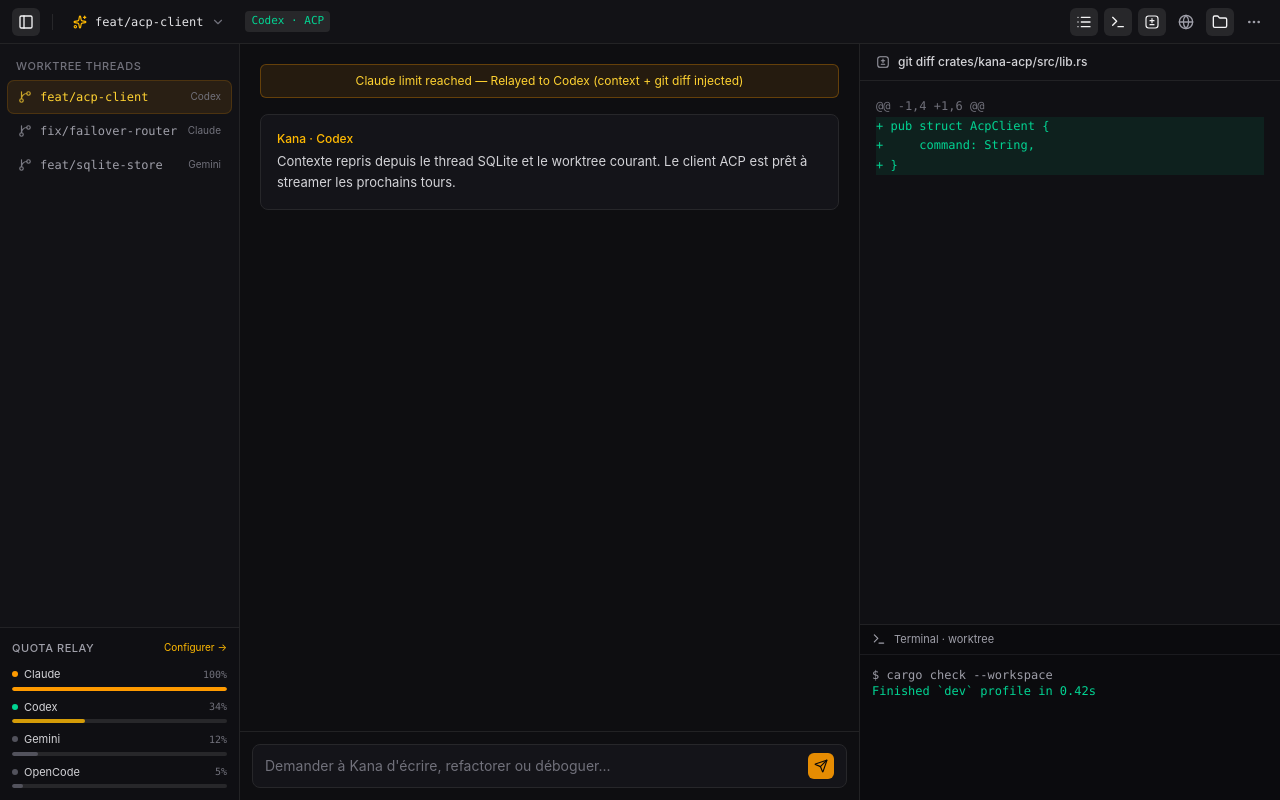
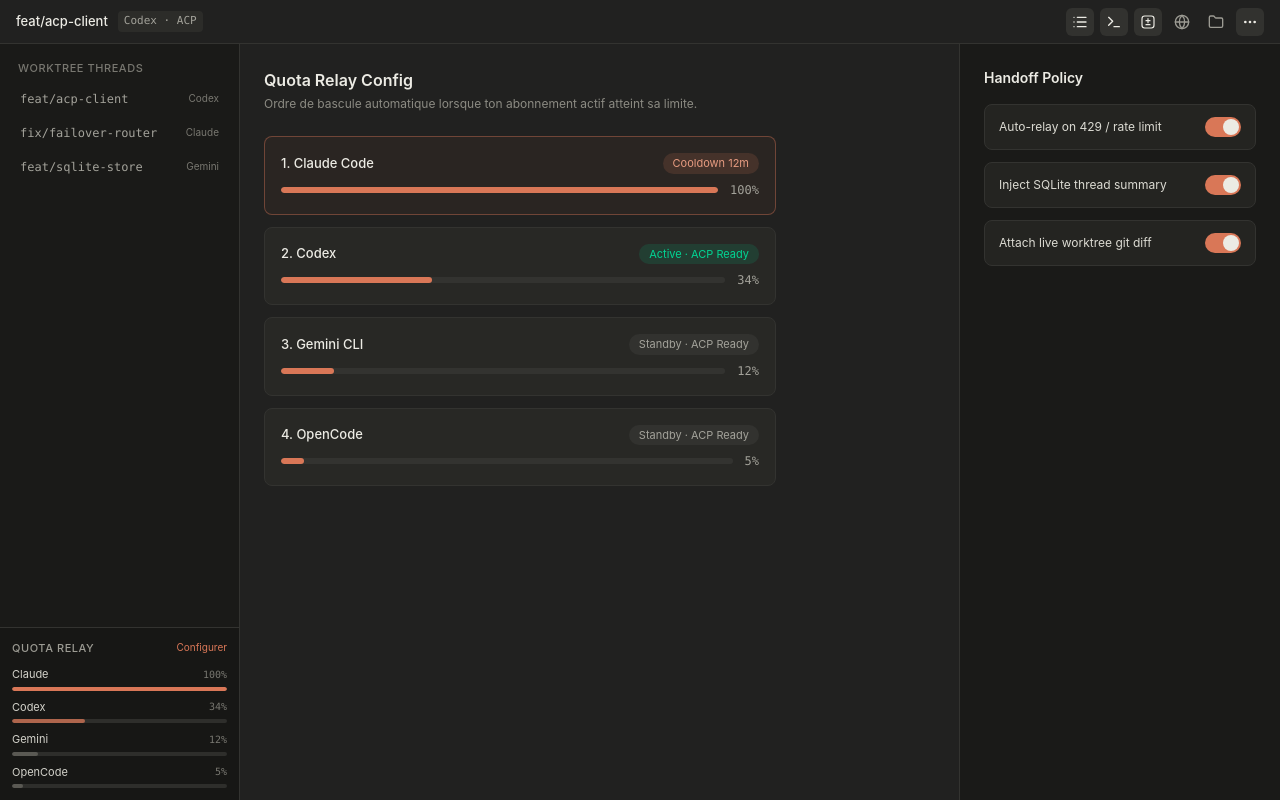
Before and after one commit to HarpeLm/kana, a React (Vite) app in the folder apps/desktop/: page / in a window 1280 px wide. Both pictures are taken after a click on the button 1220 px from the left and 21 px from the top of the page. Built offline with nearby package versions, Linux system fonts and the light colour scheme.

Commit message:
style(desktop): apply warm charcoal theme and top-right toolbar icons

```diff
--- a/apps/desktop/src/App.css
+++ b/apps/desktop/src/App.css
@@ -6,8 +6,8 @@
   #root {
     height: 100%;
     margin: 0;
-    background-color: #0e0e11;
-    color: #e4e4e7;
+    background-color: #212120;
+    color: #ecebe4;
     color-scheme: dark;
     font-family: -apple-system, BlinkMacSystemFont, "Inter", sans-serif;
     -webkit-font-smoothing: antialiased;
--- a/apps/desktop/src/App.tsx
+++ b/apps/desktop/src/App.tsx
@@ -1,19 +1,11 @@
 import { useState } from "react";
 import "./App.css";
 import {
-  PanelLeft,
-  ChevronDown,
   List,
   Terminal,
   Globe,
   Folder,
   MoreHorizontal,
-  GitBranch,
-  Send,
-  ArrowDown,
-  CheckCircle2,
-  Clock,
-  Sparkles,
 } from "lucide-react";
 
 type View = "workspace" | "relay";
@@ -55,7 +47,7 @@ export default function App() {
   const [selectedThread, setSelectedThread] = useState("1");
   const [prompt, setPrompt] = useState("");
 
-  // États des boutons de la barre en haut à gauche
+  // États des 6 boutons en haut à droite
   const [showSidebar, setShowSidebar] = useState(true);
   const [showTerminal, setShowTerminal] = useState(true);
   const [showDiff, setShowDiff] = useState(true);
@@ -70,41 +62,24 @@ export default function App() {
   const btnClass = (active: boolean) =>
     `flex h-7 w-7 items-center justify-center rounded-md transition ${
       active
-        ? "bg-zinc-800 text-zinc-100"
-        : "text-zinc-400 hover:bg-zinc-800/70 hover:text-zinc-200"
+        ? "bg-[#32322f] text-[#ecebe4]"
+        : "text-[#9c9b93] hover:bg-[#2c2c29] hover:text-[#ecebe4]"
     }`;
 
   return (
-    <div className="flex h-screen w-screen flex-col overflow-hidden bg-[#0e0e11] text-zinc-200 text-[13px] select-none">
-      {/* Barre supérieure avec les 6 icônes en haut à gauche */}
-      {/* Barre supérieure : sidebar + titre à gauche, 6 icônes à droite */}
-      <header className="flex h-11 shrink-0 items-center justify-between border-b border-zinc-800/80 bg-[#121216] px-3">
-        {/* Gauche : bouton sidebar + titre du thread */}
-        <div className="flex items-center gap-3">
-          <button
-            onClick={() => setShowSidebar((v) => !v)}
-            className={btnClass(showSidebar)}
-            title="Afficher / masquer la barre latérale"
-          >
-            <PanelLeft className="h-4 w-4" />
-          </button>
-
-          <div className="h-4 w-px bg-zinc-800" />
-
-          <button className="flex items-center gap-2 rounded-md px-2 py-1 text-xs text-zinc-200 hover:bg-zinc-800/70 transition">
-            <Sparkles className="h-3.5 w-3.5 text-amber-400" />
-            <span className="font-mono">
+    <div className="flex h-screen w-screen flex-col overflow-hidden bg-[#212120] text-[#ecebe4] text-[13px] select-none">
+      {/* Barre supérieure : titre simple à gauche, uniquement les 6 icônes à droite */}
+      <header className="flex h-11 shrink-0 items-center justify-between border-b border-[#333330] bg-[#212120] px-4">
+        <div className="flex items-center gap-2.5">
+          <span className="font-medium text-[#ecebe4]">
             {THREADS.find((t) => t.id === selectedThread)?.branch}
           </span>
-            <ChevronDown className="h-3.5 w-3.5 text-zinc-500" />
-          </button>
-
-          <span className="rounded bg-zinc-800 px-1.5 py-0.5 font-mono text-[11px] text-emerald-400">
+          <span className="rounded bg-[#2c2c29] px-1.5 py-0.5 font-mono text-[11px] text-[#a3a29a]">
             Codex · ACP
           </span>
         </div>
 
-        {/* Droite : les 6 icônes */}
+        {/* Uniques icônes de l'app : les 6 boutons en haut à droite */}
         <div className="flex items-center gap-1.5">
           <button
             onClick={() => setShowSidebar((v) => !v)}
@@ -160,9 +135,9 @@ export default function App() {
       <div className="flex flex-1 overflow-hidden">
         {/* Barre latérale gauche */}
         {showSidebar && (
-          <aside className="flex w-60 shrink-0 flex-col border-r border-zinc-800/80 bg-[#121216]">
-            <div className="flex-1 overflow-y-auto p-2">
-              <div className="px-2 py-1.5 text-[11px] font-medium uppercase tracking-wider text-zinc-500">
+          <aside className="flex w-60 shrink-0 flex-col border-r border-[#333330] bg-[#1a1a18]">
+            <div className="flex-1 overflow-y-auto p-2.5">
+              <div className="px-2 py-1.5 text-[11px] font-medium uppercase tracking-wider text-[#787770]">
                 Worktree Threads
               </div>
               <div className="space-y-0.5">
@@ -175,15 +150,12 @@ export default function App() {
                     }}
                     className={`flex w-full items-center justify-between rounded-md px-2.5 py-2 text-left transition ${
                       view === "workspace" && selectedThread === t.id
-                        ? "bg-amber-500/10 text-amber-300 ring-1 ring-amber-500/25"
-                        : "text-zinc-400 hover:bg-zinc-800/60 hover:text-zinc-200"
+                        ? "bg-[#2b2b28] text-[#ecebe4]"
+                        : "text-[#a3a29a] hover:bg-[#242421] hover:text-[#ecebe4]"
                     }`}
                   >
-                    <span className="flex items-center gap-2 truncate font-mono text-xs">
-                      <GitBranch className="h-3.5 w-3.5 shrink-0 opacity-75" />
-                      <span className="truncate">{t.branch}</span>
-                    </span>
-                    <span className="text-[10px] text-zinc-500">{t.agent}</span>
+                    <span className="truncate font-mono text-xs">{t.branch}</span>
+                    <span className="text-[10px] text-[#787770]">{t.agent}</span>
                   </button>
                 ))}
               </div>
@@ -192,42 +164,33 @@ export default function App() {
             {/* Widget Quota Relay */}
             <div
               onClick={() => setView("relay")}
-              className="cursor-pointer border-t border-zinc-800/80 bg-[#0f0f13] p-3 hover:bg-zinc-900/70 transition"
+              className="cursor-pointer border-t border-[#333330] bg-[#171715] p-3 hover:bg-[#22221f] transition"
             >
               <div className="mb-2.5 flex items-center justify-between">
-                <span className="text-[11px] font-medium uppercase tracking-wider text-zinc-400">
+                <span className="text-[11px] font-medium uppercase tracking-wider text-[#9c9b93]">
                   Quota Relay
                 </span>
-                <span className="text-[10px] text-amber-400">Configurer →</span>
+                <span className="text-[10px] text-[#d97757]">Configurer</span>
               </div>
               <div className="space-y-2">
                 {PROVIDERS.map((p) => (
                   <div key={p.name}>
                     <div className="mb-1 flex items-center justify-between text-[11px]">
-                      <span className="flex items-center gap-1.5 text-zinc-300">
-                        <span
-                          className={`h-1.5 w-1.5 rounded-full ${
-                            p.state === "cooldown"
-                              ? "bg-amber-500"
-                              : p.state === "active"
-                              ? "bg-emerald-400"
-                              : "bg-zinc-600"
-                          }`}
-                        />
+                      <span className="text-[#d4d3cb]">
                         {p.name.replace(" Code", "").replace(" CLI", "")}
                       </span>
-                      <span className="font-mono text-[10px] text-zinc-500">
+                      <span className="font-mono text-[10px] text-[#787770]">
                         {p.usage}%
                       </span>
                     </div>
-                    <div className="h-1 w-full overflow-hidden rounded-full bg-zinc-800">
+                    <div className="h-1 w-full overflow-hidden rounded-full bg-[#2e2e2b]">
                       <div
                         className={`h-full rounded-full ${
                           p.state === "cooldown"
-                            ? "bg-amber-500"
+                            ? "bg-[#d97757]"
                             : p.state === "active"
-                            ? "bg-amber-400/80"
-                            : "bg-zinc-600"
+                            ? "bg-[#d97757]/75"
+                            : "bg-[#5a5953]"
                         }`}
                         style={{ width: `${p.usage}%` }}
                       />
@@ -242,33 +205,34 @@ export default function App() {
         {view === "workspace" ? (
           <div className="flex flex-1 overflow-hidden">
             {/* Colonne centrale : Thread */}
-            <main className="flex flex-1 flex-col border-r border-zinc-800/80">
-              <div className="flex-1 space-y-4 overflow-y-auto p-5 select-text">
-                <div className="flex items-center justify-center rounded-md border border-amber-500/30 bg-amber-500/10 px-3 py-2 text-xs text-amber-300">
+            <main className="flex flex-1 flex-col border-r border-[#333330] bg-[#212120]">
+              <div className="flex-1 space-y-4 overflow-y-auto p-6 select-text">
+                <div className="flex items-center justify-center rounded-md border border-[#d97757]/30 bg-[#d97757]/10 px-3 py-2 text-xs text-[#e69b80]">
                   Claude limit reached — Relayed to Codex (context + git diff injected)
                 </div>
 
-                <div className="rounded-lg border border-zinc-800 bg-[#141419] p-4">
-                  <div className="mb-1 text-xs font-medium text-amber-400">
+                <div className="rounded-lg border border-[#333330] bg-[#282825] p-4">
+                  <div className="mb-1 text-xs font-medium text-[#d97757]">
                     Kana · Codex
                   </div>
-                  <p className="leading-relaxed text-zinc-300">
+                  <p className="leading-relaxed text-[#dcdbd3]">
                     Contexte repris depuis le thread SQLite et le worktree courant. Le client ACP
                     est prêt à streamer les prochains tours.
                   </p>
                 </div>
               </div>
 
-              <div className="border-t border-zinc-800/80 p-3">
-                <div className="flex items-center gap-2 rounded-lg border border-zinc-800 bg-[#141419] px-3 py-2 focus-within:border-amber-500/50">
+              {/* Zone de saisie */}
+              <div className="p-4">
+                <div className="flex items-center gap-2 rounded-xl border border-[#3a3a36] bg-[#2a2a28] px-3.5 py-2.5 focus-within:border-[#d97757]/60">
                   <input
                     value={prompt}
                     onChange={(e) => setPrompt(e.target.value)}
                     placeholder="Demander à Kana d'écrire, refactorer ou déboguer..."
-                    className="flex-1 bg-transparent text-sm text-zinc-100 placeholder-zinc-500 outline-none"
+                    className="flex-1 bg-transparent text-sm text-[#ecebe4] placeholder-[#787770] outline-none"
                   />
-                  <button className="rounded-md bg-amber-500/90 p-1.5 text-zinc-950 hover:bg-amber-400 transition">
-                    <Send className="h-3.5 w-3.5" />
+                  <button className="rounded-md bg-[#d97757] px-2.5 py-1 text-xs font-medium text-[#1a1a18] hover:bg-[#e38768] transition">
+                    Envoyer
                   </button>
                 </div>
               </div>
@@ -276,15 +240,14 @@ export default function App() {
 
             {/* Colonne droite : Diff / Terminal */}
             {(showDiff || showTerminal) && (
-              <section className="flex w-[420px] shrink-0 flex-col bg-[#101014]">
+              <section className="flex w-[420px] shrink-0 flex-col bg-[#1d1d1b]">
                 {showDiff && (
                   <div className="flex flex-1 flex-col overflow-hidden">
-                    <div className="flex items-center gap-2 border-b border-zinc-800/80 px-4 py-2.5 text-xs font-medium text-zinc-300">
-                      <DiffBoxIcon className="h-3.5 w-3.5 text-zinc-400" />
+                    <div className="border-b border-[#333330] px-4 py-2.5 font-mono text-xs text-[#a3a29a]">
                       git diff crates/kana-acp/src/lib.rs
                     </div>
-                    <pre className="flex-1 overflow-auto p-4 font-mono text-xs leading-relaxed text-zinc-400 select-text">
-                      <span className="text-zinc-500">@@ -1,4 +1,6 @@</span>
+                    <pre className="flex-1 overflow-auto p-4 font-mono text-xs leading-relaxed text-[#a3a29a] select-text">
+                      <span className="text-[#787770]">@@ -1,4 +1,6 @@</span>
                       {"\n"}
                       <span className="block bg-emerald-500/10 text-emerald-400">
                         + pub struct AcpClient {"{"}
@@ -300,12 +263,11 @@ export default function App() {
                 )}
 
                 {showTerminal && (
-                  <div className="h-44 shrink-0 border-t border-zinc-800/80 bg-[#0b0b0e]">
-                    <div className="flex items-center gap-2 border-b border-zinc-800/60 px-3 py-1.5 text-[11px] text-zinc-400">
-                      <Terminal className="h-3.5 w-3.5" />
+                  <div className="h-44 shrink-0 border-t border-[#333330] bg-[#181816]">
+                    <div className="border-b border-[#2b2b28] px-3 py-1.5 text-[11px] text-[#9c9b93]">
                       Terminal · worktree
                     </div>
-                    <div className="p-3 font-mono text-xs text-zinc-400 select-text">
+                    <div className="p-3 font-mono text-xs text-[#a3a29a] select-text">
                       <div>$ cargo check --workspace</div>
                       <div className="text-emerald-400">
                         Finished `dev` profile in 0.42s
@@ -318,68 +280,57 @@ export default function App() {
           </div>
         ) : (
           /* Vue configuration Quota Relay */
-          <div className="flex flex-1 overflow-hidden">
-            <div className="flex-1 overflow-y-auto border-r border-zinc-800/80 p-6">
-              <h1 className="mb-1 text-base font-semibold text-zinc-100">
+          <div className="flex flex-1 overflow-hidden bg-[#212120]">
+            <div className="flex-1 overflow-y-auto border-r border-[#333330] p-6">
+              <h1 className="mb-1 text-base font-semibold text-[#ecebe4]">
                 Quota Relay Config
               </h1>
-              <p className="mb-6 text-xs text-zinc-500">
+              <p className="mb-6 text-xs text-[#8c8b83]">
                 Ordre de bascule automatique lorsque ton abonnement actif atteint sa limite.
               </p>
 
-              <div className="max-w-lg space-y-2">
+              <div className="max-w-lg space-y-3">
                 {PROVIDERS.map((p, idx) => (
-                  <div key={p.name}>
                   <div
+                    key={p.name}
                     className={`rounded-lg border p-4 ${
                       p.state === "cooldown"
-                          ? "border-amber-500/40 bg-amber-500/5"
-                          : "border-zinc-800 bg-[#141419]"
+                        ? "border-[#d97757]/40 bg-[#d97757]/5"
+                        : "border-[#333330] bg-[#282825]"
                     }`}
                   >
                     <div className="mb-2 flex items-center justify-between">
-                        <span className="font-medium text-zinc-100">
+                      <span className="font-medium text-[#ecebe4]">
                         {idx + 1}. {p.name}
                       </span>
                       <span
-                          className={`flex items-center gap-1.5 rounded-full px-2.5 py-0.5 text-[11px] ${
+                        className={`rounded-full px-2.5 py-0.5 text-[11px] ${
                           p.state === "cooldown"
-                              ? "bg-amber-500/15 text-amber-300"
+                            ? "bg-[#d97757]/15 text-[#e69b80]"
                             : p.state === "active"
                             ? "bg-emerald-500/15 text-emerald-400"
-                              : "bg-zinc-800 text-zinc-400"
+                            : "bg-[#32322f] text-[#a3a29a]"
                         }`}
                       >
-                          {p.state === "cooldown" ? (
-                            <Clock className="h-3 w-3" />
-                          ) : (
-                            <CheckCircle2 className="h-3 w-3" />
-                          )}
                         {p.status}
                       </span>
                     </div>
                     <div className="flex items-center gap-3">
-                        <div className="h-1.5 flex-1 overflow-hidden rounded-full bg-zinc-800">
+                      <div className="h-1.5 flex-1 overflow-hidden rounded-full bg-[#333330]">
                         <div
-                            className="h-full rounded-full bg-amber-500"
+                          className="h-full rounded-full bg-[#d97757]"
                           style={{ width: `${p.usage}%` }}
                         />
                       </div>
-                        <span className="font-mono text-xs text-zinc-400">{p.usage}%</span>
+                      <span className="font-mono text-xs text-[#a3a29a]">{p.usage}%</span>
                     </div>
-                    </div>
-                    {idx < PROVIDERS.length - 1 && (
-                      <div className="flex justify-center py-1 text-zinc-600">
-                        <ArrowDown className="h-3.5 w-3.5" />
-                      </div>
-                    )}
                   </div>
                 ))}
               </div>
             </div>
 
-            <aside className="w-80 shrink-0 p-6">
-              <h2 className="mb-4 text-sm font-semibold text-zinc-100">Handoff Policy</h2>
+            <aside className="w-80 shrink-0 bg-[#1a1a18] p-6">
+              <h2 className="mb-4 text-sm font-semibold text-[#ecebe4]">Handoff Policy</h2>
               <div className="space-y-3">
                 {[
                   { label: "Auto-relay on 429 / rate limit", val: autoRelay, set: setAutoRelay },
@@ -389,15 +340,15 @@ export default function App() {
                   <button
                     key={opt.label}
                     onClick={() => opt.set(!opt.val)}
-                    className="flex w-full items-center justify-between rounded-lg border border-zinc-800 bg-[#141419] px-3.5 py-3 text-left"
+                    className="flex w-full items-center justify-between rounded-lg border border-[#333330] bg-[#242421] px-3.5 py-3 text-left"
                   >
-                    <span className="text-xs text-zinc-300">{opt.label}</span>
+                    <span className="text-xs text-[#dcdbd3]">{opt.label}</span>
                     <span
                       className={`flex h-5 w-9 items-center rounded-full p-0.5 transition ${
-                        opt.val ? "bg-amber-500 justify-end" : "bg-zinc-700 justify-start"
+                        opt.val ? "bg-[#d97757] justify-end" : "bg-[#444440] justify-start"
                       }`}
                     >
-                      <span className="h-4 w-4 rounded-full bg-white" />
+                      <span className="h-4 w-4 rounded-full bg-[#ecebe4]" />
                     </span>
                   </button>
                 ))}
```
Lines whose indentation alone changed are shown as unchanged.
